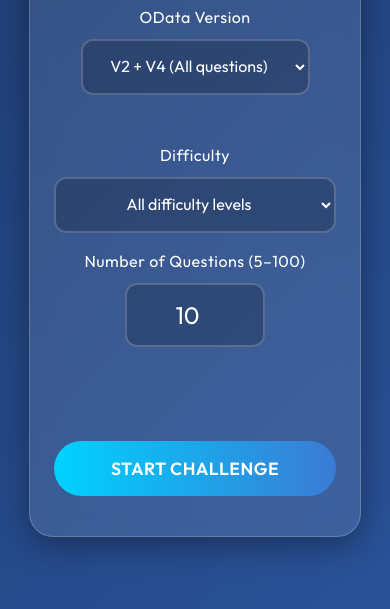
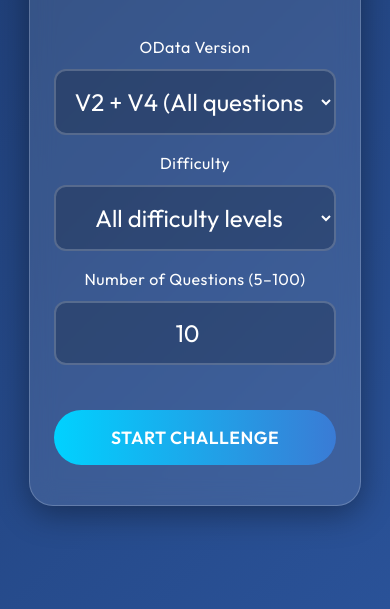
Before and after one commit to Sohamofficial20001/sap-odata-master-quiz, a plain HTML site: page index.html in a window 390 px wide. Shown: the part 235-844 px from the top of the page. Drawn offline with Linux system fonts and the light colour scheme.

Commit message:
Update quiz title and enhance error handling

```diff
--- a/index.html
+++ b/index.html
@@ -3,7 +3,7 @@
 <head>
     <meta charset="UTF-8">
     <meta name="viewport" content="width=device-width, initial-scale=1.0">
-    <title>SAP ABAP Master Quiz</title>
+    <title>SAP OData Master Quiz</title>
     <link href="https://fonts.googleapis.com/css2?family=Outfit:wght@300;400;600;700&display=swap" rel="stylesheet">
     <style>
         :root {
@@ -51,6 +51,39 @@
 
         /* --- SETUP SCREEN --- */
         .setup-screen { text-align: center; padding: 1rem 0; }
+
+        .setup-controls {
+            display: grid;
+            grid-template-columns: repeat(2, minmax(0, 1fr));
+            gap: 22px;
+            max-width: 680px;
+            margin: 0 auto 25px;
+        }
+        .setup-controls .input-group {
+            display: block;
+            width: 100%;
+            margin: 0;
+        }
+        .setup-controls .input-group label {
+            display: block;
+            margin-bottom: 12px;
+        }
+        .setup-controls .custom-input {
+            display: block;
+            width: 100%;
+            max-width: 320px;
+            margin: 0 auto;
+        }
+        @media (max-width: 600px) {
+            .setup-controls {
+                grid-template-columns: 1fr;
+                gap: 18px;
+            }
+            .setup-controls .custom-input {
+                max-width: 100%;
+            }
+        }
+
         .logo-text { font-size: 2.8rem; font-weight: 700; margin-bottom: 0.5rem; letter-spacing: -1px; }
         .logo-text span { color: var(--accent); }
         .sub-text { color: var(--text-secondary); margin-bottom: 2.5rem; font-weight: 300; }
@@ -230,30 +263,35 @@
         <h1 class="logo-text">OData <span>Mastery</span></h1>
         <p class="sub-text">SAP OData V2, OData V4 &amp; SAPUI5 Interview Challenge</p>
 
+        <div class="setup-controls">
             <div class="input-group">
                 <label for="part-filter">OData Version</label>
-            <select id="part-filter" class="custom-input" style="width: min(320px, 100%); font-size: 1rem;">
+                <select id="part-filter" class="custom-input">
                     <option value="ALL">V2 + V4 (All questions)</option>
                     <option value="V2">OData V2 + SAPUI5 (60)</option>
                     <option value="V4">OData V4 + SAPUI5 (40)</option>
                 </select>
             </div>
-        <div class="input-group" style="margin-top:18px;">
+
+            <div class="input-group">
                 <label for="difficulty-filter">Difficulty</label>
-            <select id="difficulty-filter" class="custom-input" style="width: min(320px, 100%); font-size: 1rem;">
+                <select id="difficulty-filter" class="custom-input">
                     <option value="ALL">All difficulty levels</option>
                     <option value="Basic">Basic</option>
                     <option value="Intermediate">Intermediate</option>
                     <option value="Advanced">Advanced</option>
                     <option value="Architect-level">Architect-level</option>
                 </select>
-            <div class="input-group" style="margin-top:18px;">
+            </div>
+
+            <div class="input-group">
                 <label for="q-count">Number of Questions (5–100)</label>
-                <input type="number" id="q-count" class="custom-input" min="5" max="100" value="10" placeholder="10">
+                <input type="number" id="q-count" class="custom-input"
+                       min="5" max="100" value="10" placeholder="10">
             </div>
-            <div id="error-msg" class="error-msg">⚠️ Please enter between 5 and 100</div>
         </div>
-        <br>
+
+        <div id="error-msg" class="error-msg" role="alert" aria-live="polite"></div>
         <button class="btn" onclick="startQuiz()">Start Challenge</button>
     </div>
 
@@ -312,11 +350,16 @@
     let isFinishing = false;
 
     async function api(path, body) {
-        const response = await fetch(`${API_BASE}${path}`, {
+        let response;
+        try {
+            response = await fetch(`${API_BASE}${path}`, {
                 method: "POST",
                 headers: { "Content-Type": "application/json" },
                 body: JSON.stringify(body)
             });
+        } catch (networkError) {
+            throw new Error("Could not reach the quiz server. Check the Worker URL, CORS settings, and network connection.");
+        }
         const data = await response.json().catch(() => ({}));
         if (!response.ok) throw new Error(data.error || `Request failed (${response.status})`);
         return data;
```
Lines whose indentation alone changed are shown as unchanged.
